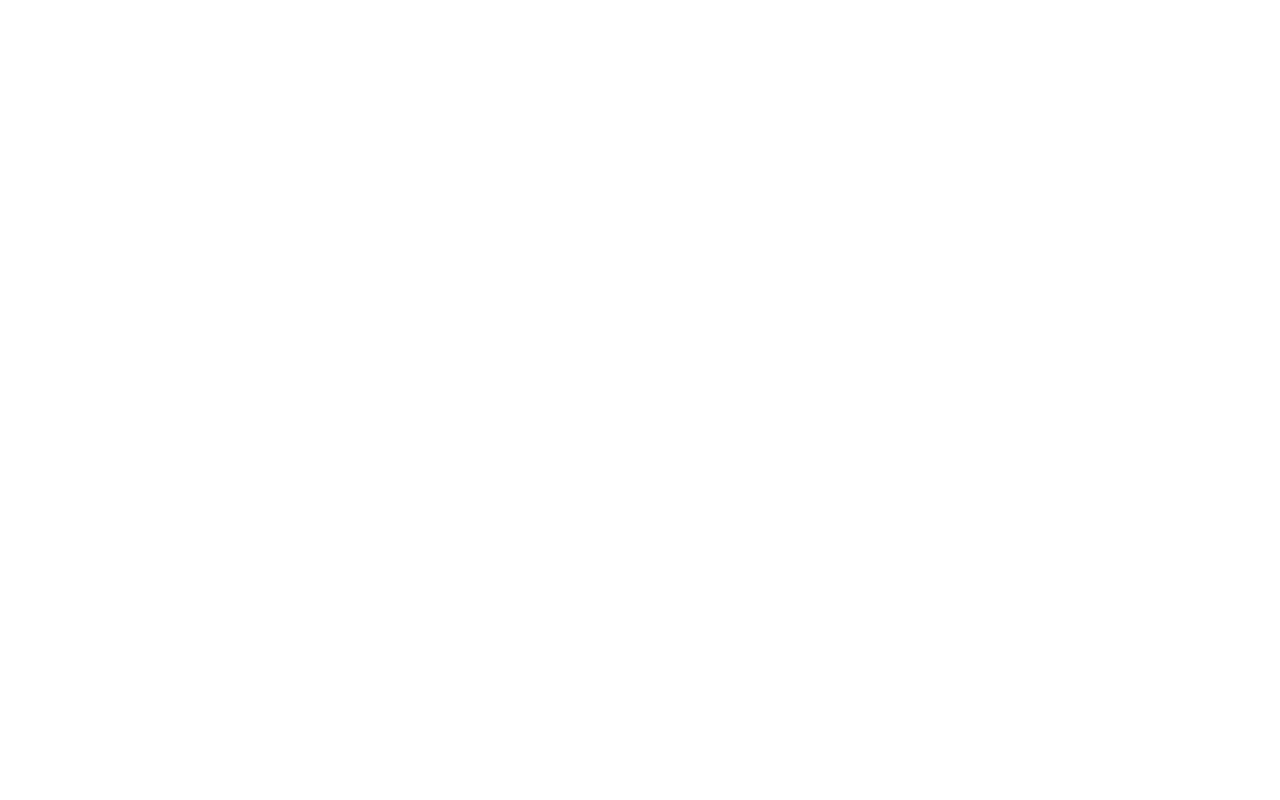
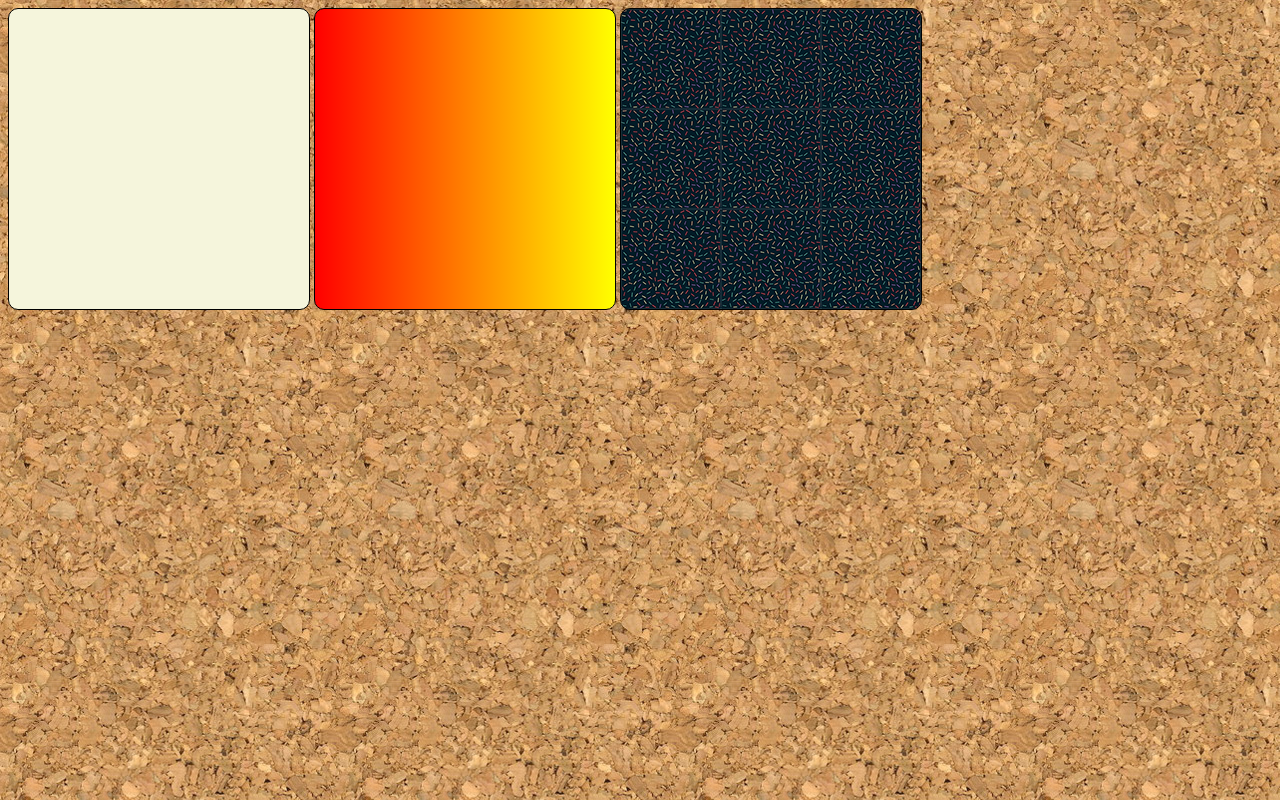
Before and after one commit to Invokedzz/html-css, a plain HTML site: page ex034/fundo.html in a window 1280 px wide. Drawn offline with Linux system fonts and the light colour scheme.

Commit message:
Background

```diff
--- a/ex034/fundos.html
+++ b/ex034/fundo.html
@@ -3,36 +3,44 @@
 <head>
     <meta charset="UTF-8">
     <meta name="viewport" content="width=device-width, initial-scale=1.0">
-    <title>Fundos</title>
-    <style>
-main .square {
+    <title>Background</title>
+<style>
+.square {
 border: 1px solid black;
 border-radius: 10px;
+height: 300px;
+width: 300px;
 display: inline-block;
-width: 300px;
-height: 300px;
 }
-main #q1 {
-    background-color: aqua;
+#q1 {
+    background-color: beige;
+}
+#q2 {
+    background-image: linear-gradient(to right, red, yellow);
+}
+#q3 {
+    background-image: url('imagens/pattern001.png');
+}
+body {
+    background-image: url('imagens/wallpaper001.jpg');
 }
 
+</style>
 
+</head>
 
+<body>
 
-
-
-    </style>
-</head>
-<body>
     <div class="square" id="q1">
 
 
+    </div>
 
-    </div>
     <div class="square" id="q2">
 
 
     </div>
+
     <div class="square" id="q3">
 
 
```
